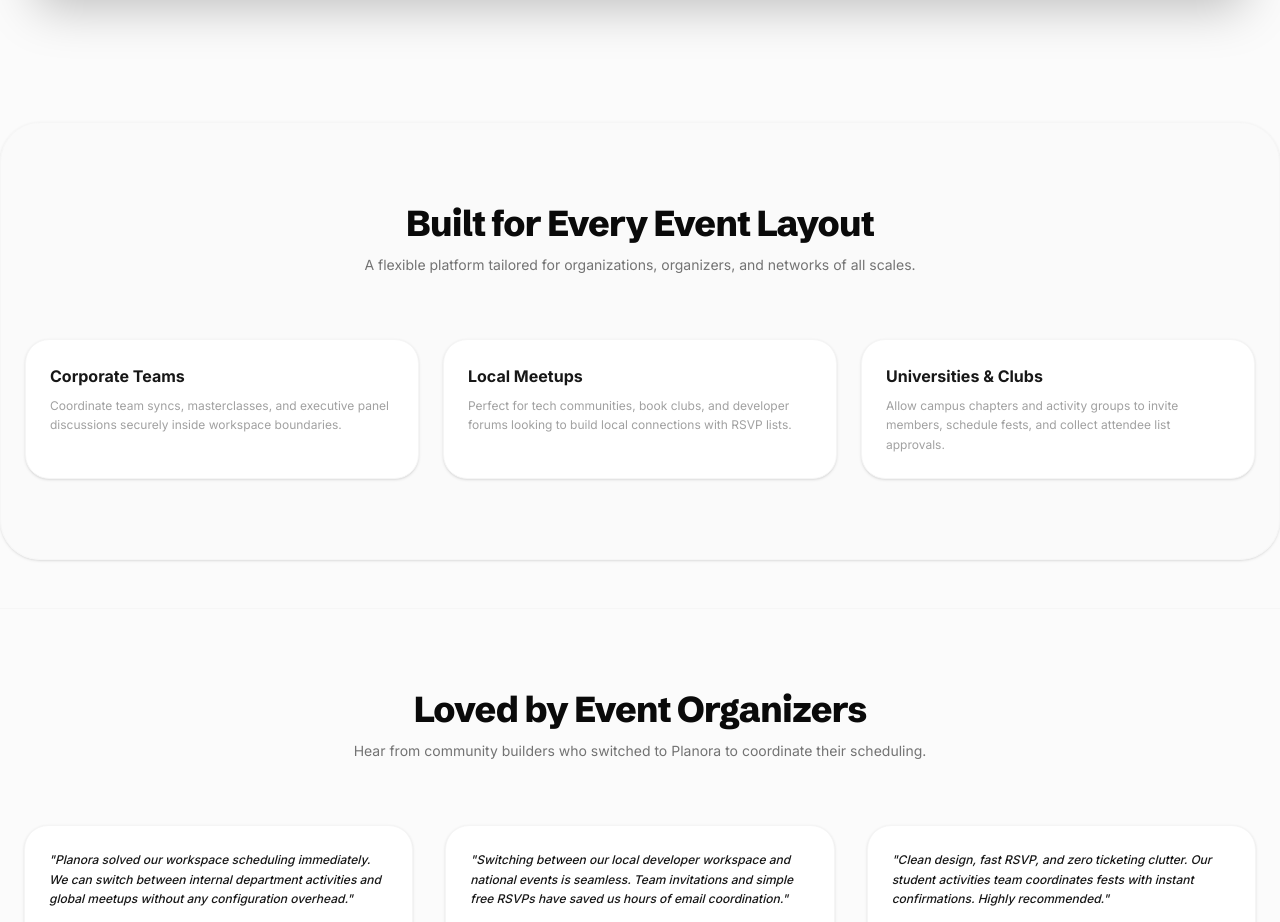
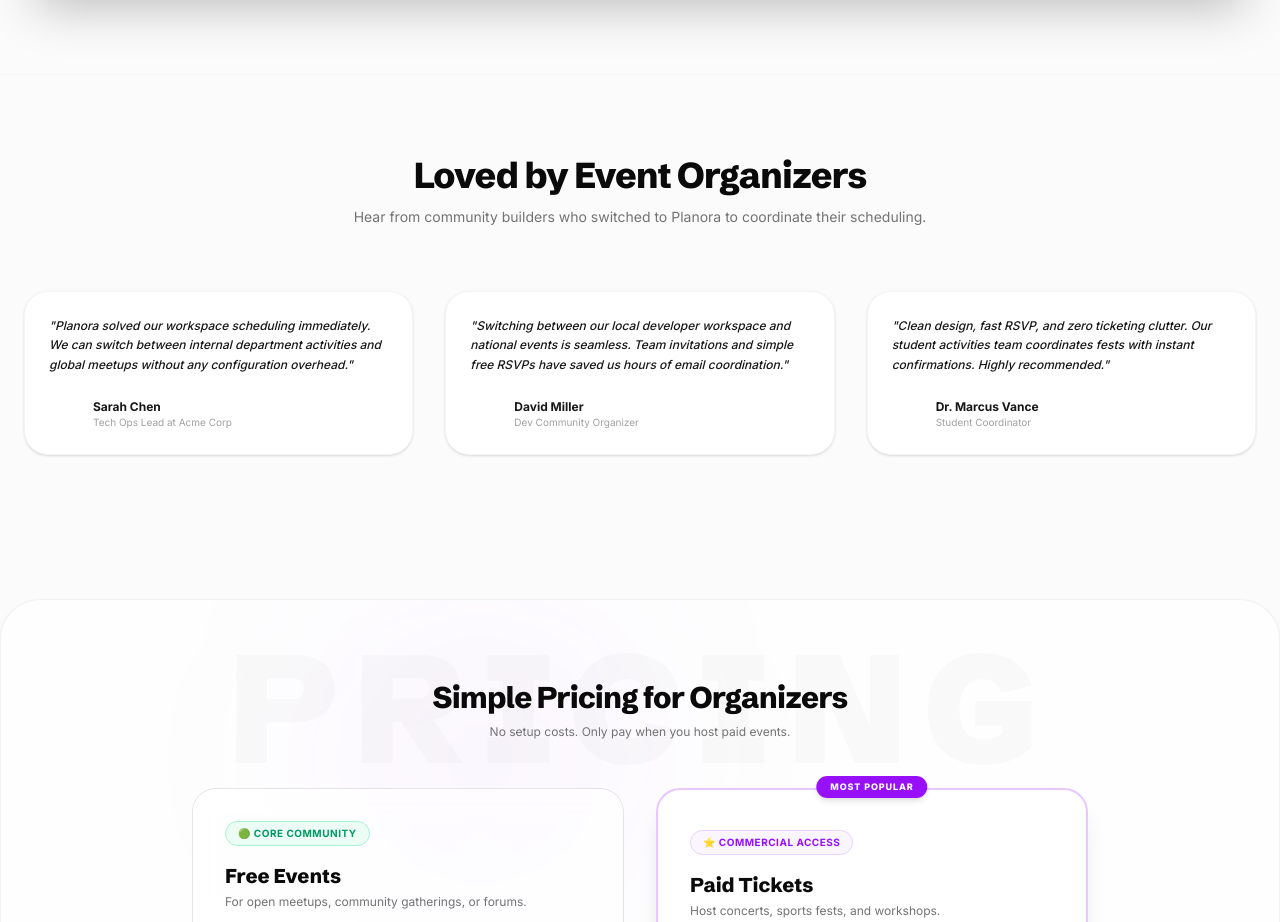
Before and after one commit to Bhavyag-dev/Planora, a React (Vite) app in the folder frontend/: page / in a window 1280 px wide. Shown: the part 3700-4622 px from the top of the page. Built offline with nearby package versions, Linux system fonts and the light colour scheme; no server answers; a web font is replaced by a local one.

Commit message:
refactor: remove Use Cases section from Landing page

```diff
--- a/frontend/src/pages/Landing.tsx
+++ b/frontend/src/pages/Landing.tsx
@@ -860,33 +860,6 @@ export function Landing() {
         </div>
       </section>
 
-      {/* Use Cases */}
-      <section id="use-cases" className="mx-auto max-w-7xl px-6 py-20 border-t border-neutral-100/80 bg-neutral-50/50 rounded-[2.5rem] my-12 shadow-sm border border-neutral-100">
-        <div className="text-center max-w-3xl mx-auto space-y-3">
-          <h2 className="text-4xl font-extrabold tracking-tight text-neutral-950 font-display">
-            Built for Every Event Layout
-          </h2>
-          <p className="text-sm text-neutral-500">
-            A flexible platform tailored for organizations, organizers, and networks of all scales.
-          </p>
-        </div>
-
-        <div className="grid gap-6 sm:grid-cols-2 lg:grid-cols-3 mt-16">
-          <div className="p-6 bg-white rounded-3xl border border-neutral-100 shadow-sm text-left">
-            <h4 className="font-bold text-neutral-900 text-base">Corporate Teams</h4>
-            <p className="text-xs text-neutral-400 mt-2 leading-relaxed">Coordinate team syncs, masterclasses, and executive panel discussions securely inside workspace boundaries.</p>
-          </div>
-          <div className="p-6 bg-white rounded-3xl border border-neutral-100 shadow-sm text-left">
-            <h4 className="font-bold text-neutral-900 text-base">Local Meetups</h4>
-            <p className="text-xs text-neutral-400 mt-2 leading-relaxed">Perfect for tech communities, book clubs, and developer forums looking to build local connections with RSVP lists.</p>
-          </div>
-          <div className="p-6 bg-white rounded-3xl border border-neutral-100 shadow-sm text-left">
-            <h4 className="font-bold text-neutral-900 text-base">Universities & Clubs</h4>
-            <p className="text-xs text-neutral-400 mt-2 leading-relaxed">Allow campus chapters and activity groups to invite members, schedule fests, and collect attendee list approvals.</p>
-          </div>
-        </div>
-      </section>
-
       {/* Testimonials */}
       <section id="testimonials" className="mx-auto max-w-7xl px-6 py-20 border-t border-neutral-100/80">
         <div className="text-center max-w-3xl mx-auto space-y-3 mb-16">
```
